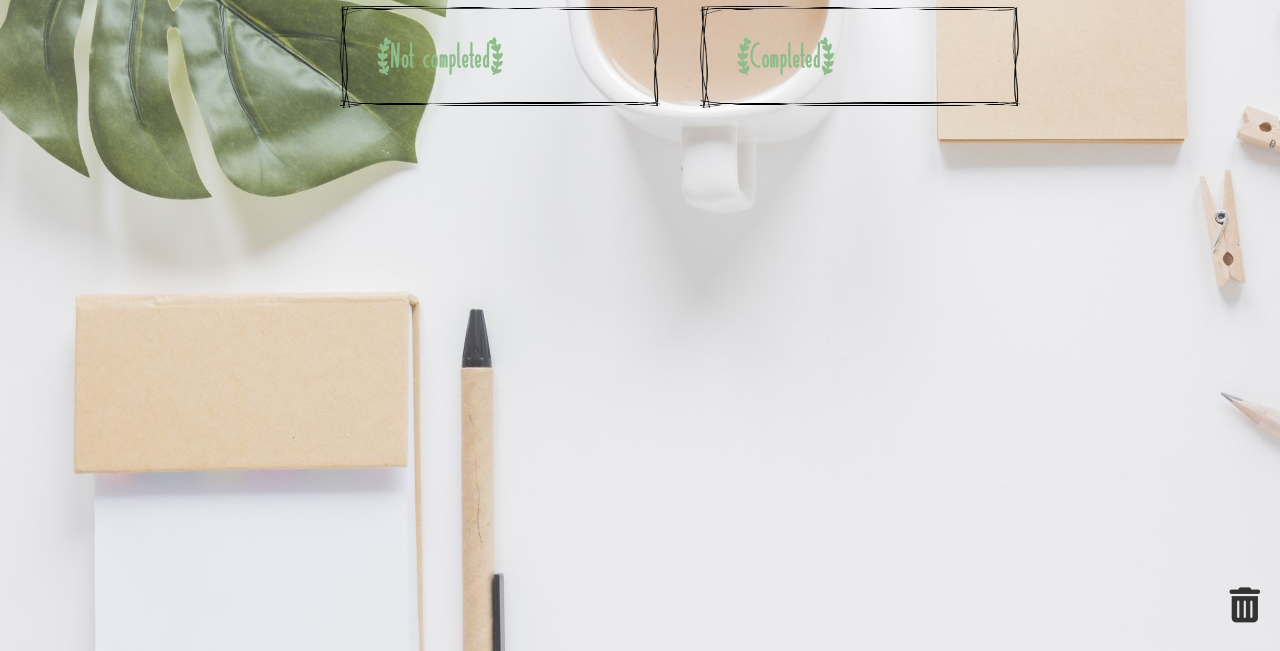
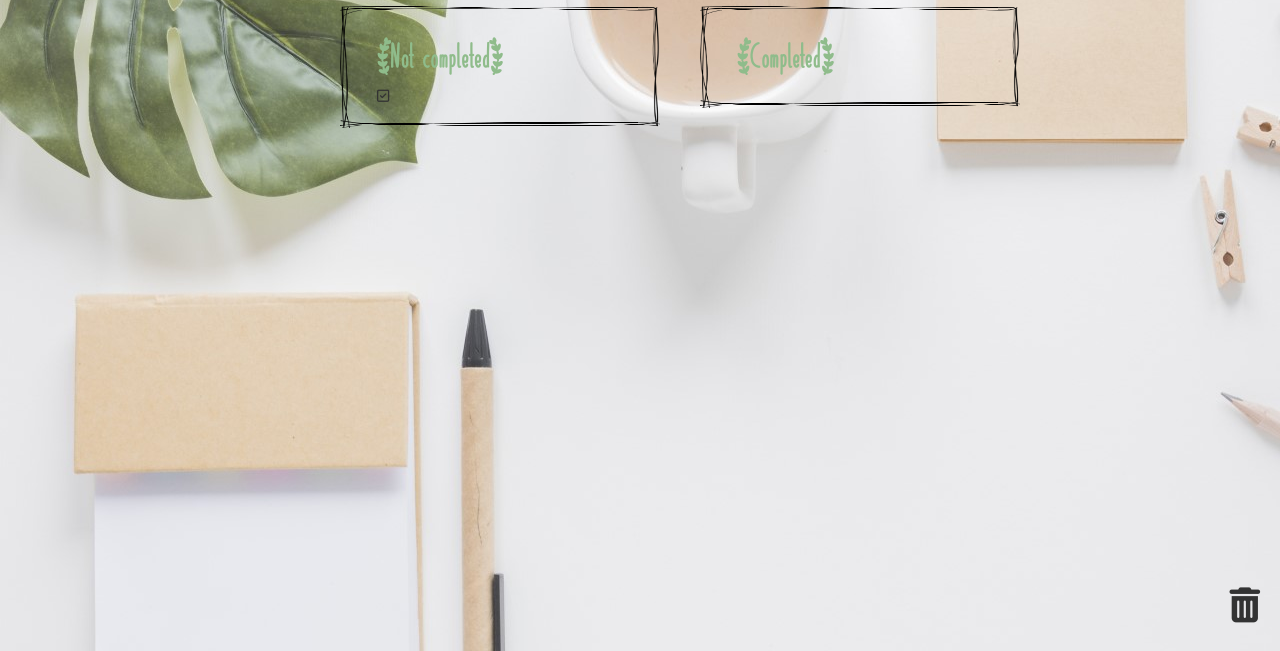
Before and after one commit to aisubabu/dailyplanner-todolist, a plain HTML site: page index.html in a window 1280 px wide. Shown: the part 149-800 px from the top of the page. Drawn offline with nearby package versions, Linux system fonts and the light colour scheme.

Commit message:
index.html

```diff
--- a/index.html
+++ b/index.html
@@ -21,6 +21,7 @@
             <div class="col-md-3"></div>
             <div class="col-md-3 list">
                 <h6>[Not completed]</h6>
+                <i class="fa-regular fa-square-check"></i>
             </div>
             <div class="col-md-3 finlist">
                 <h6>[Completed]</h6>
```
